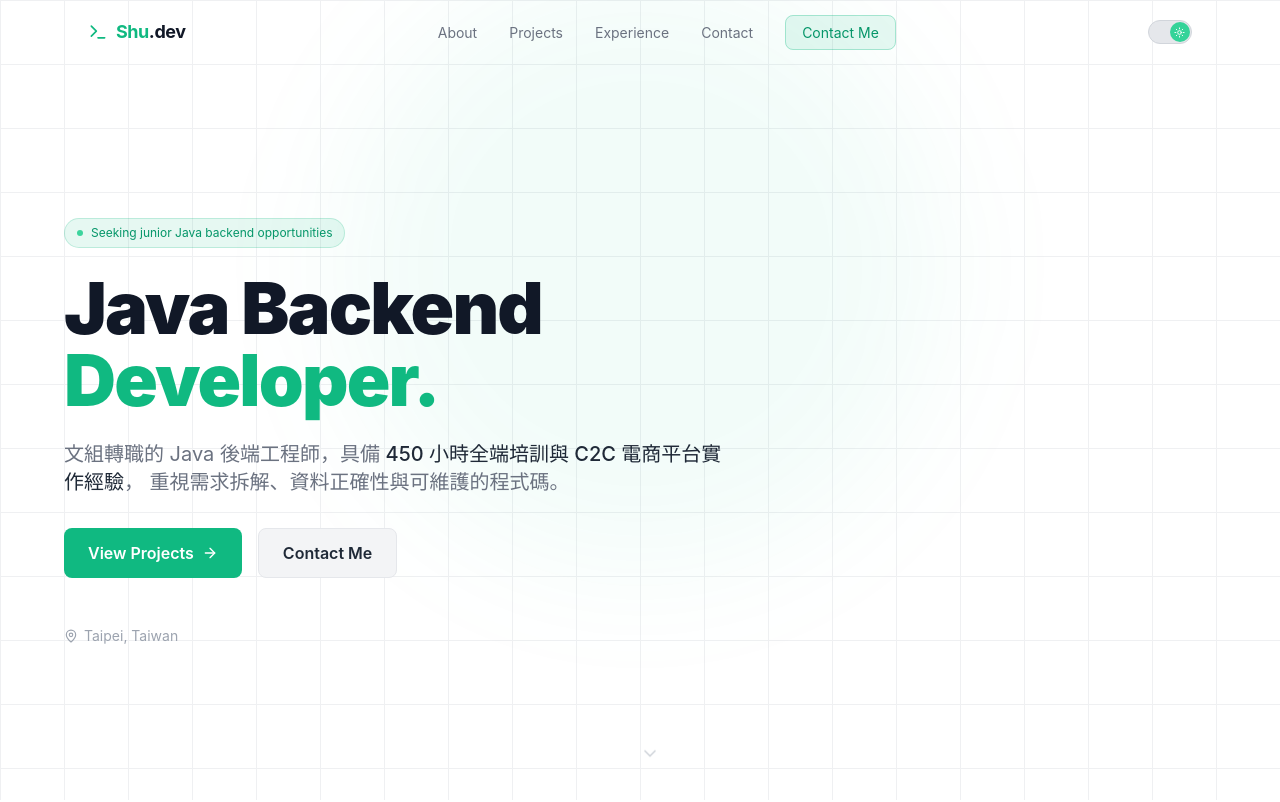
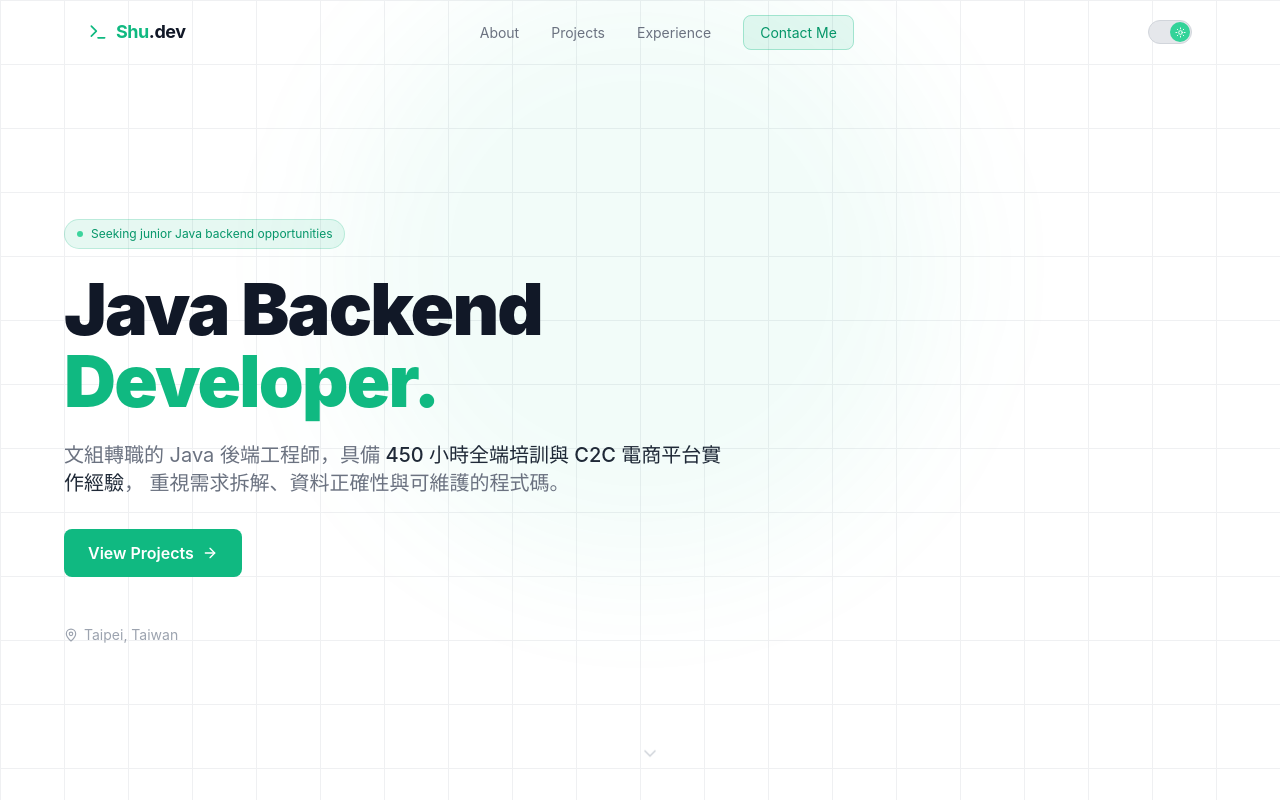
Before and after one commit to sagartia/ShuPortfolio, a Vue app: page / in a window 1280 px wide. Shown: the top 802 px of the page. Built offline with nearby package versions, Linux system fonts and the light colour scheme.

Commit message:
update portfolio content

```diff
--- a/src/App.vue
+++ b/src/App.vue
@@ -20,7 +20,7 @@ const navItems = [
   { label: 'about', href: '#about' },
   { label: 'projects', href: '#projects' },
   { label: 'experience', href: '#experience' },
-  { label: 'contact', href: '#contact' },
+  // { label: 'contact', href: '#contact' },
 ]
 
 const scrolled = ref(false)
@@ -231,12 +231,12 @@ const contactLinks = ref([
               View Projects
               <ArrowRight :size="16" aria-hidden="true" />
             </a>
-            <a
+            <!-- <a
               href="#contact"
               class="inline-flex items-center gap-2 px-6 py-3 bg-gray-100 hover:bg-gray-200 dark:bg-gray-800 dark:hover:bg-gray-700 text-gray-800 dark:text-gray-100 font-semibold rounded-lg border border-gray-200 dark:border-gray-700 transition-colors"
             >
               Contact Me
-            </a>
+            </a> -->
           </div>
 
           <div class="flex items-center gap-6 mt-12 text-sm text-gray-400 dark:text-gray-500">
```
